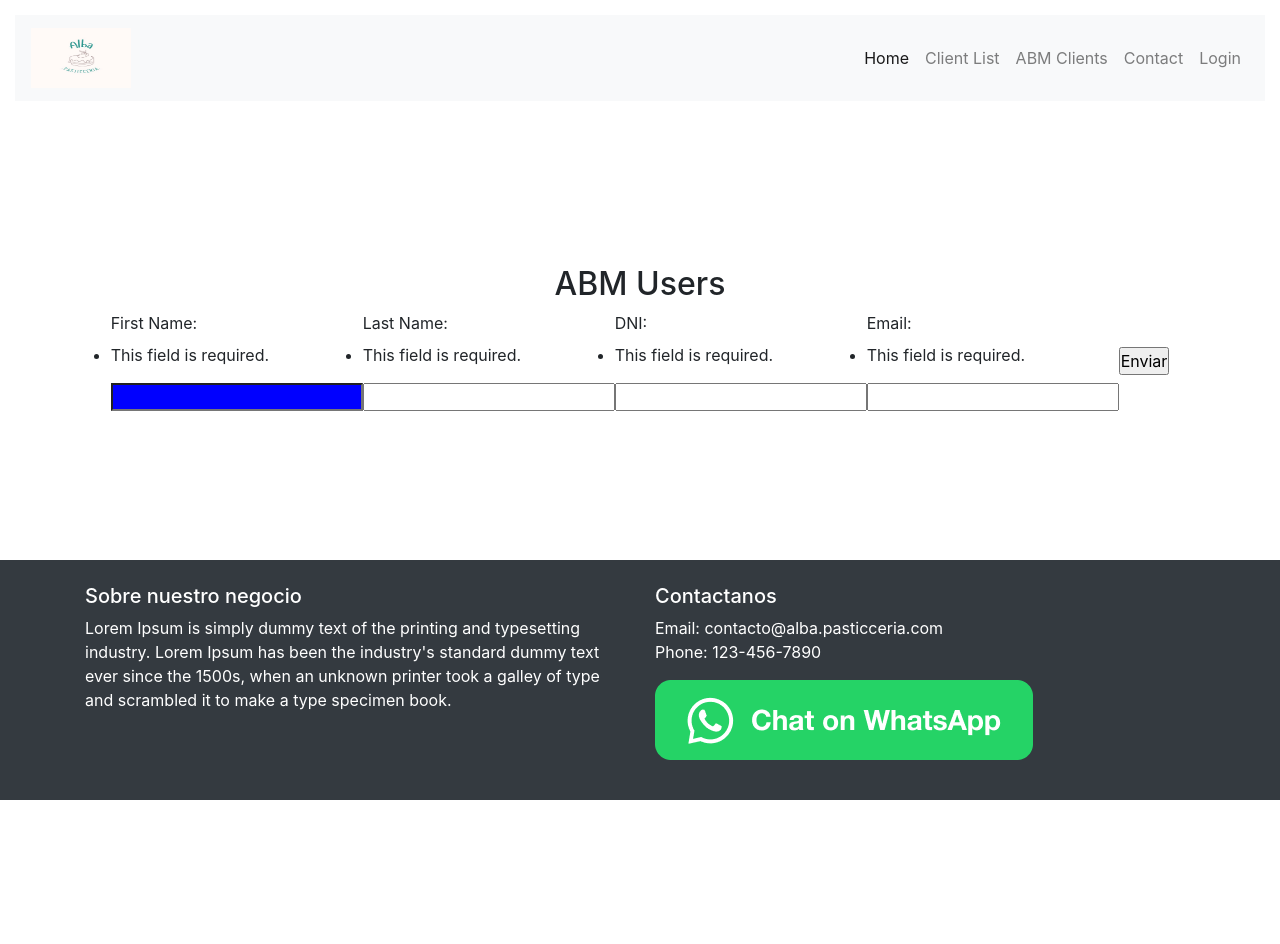
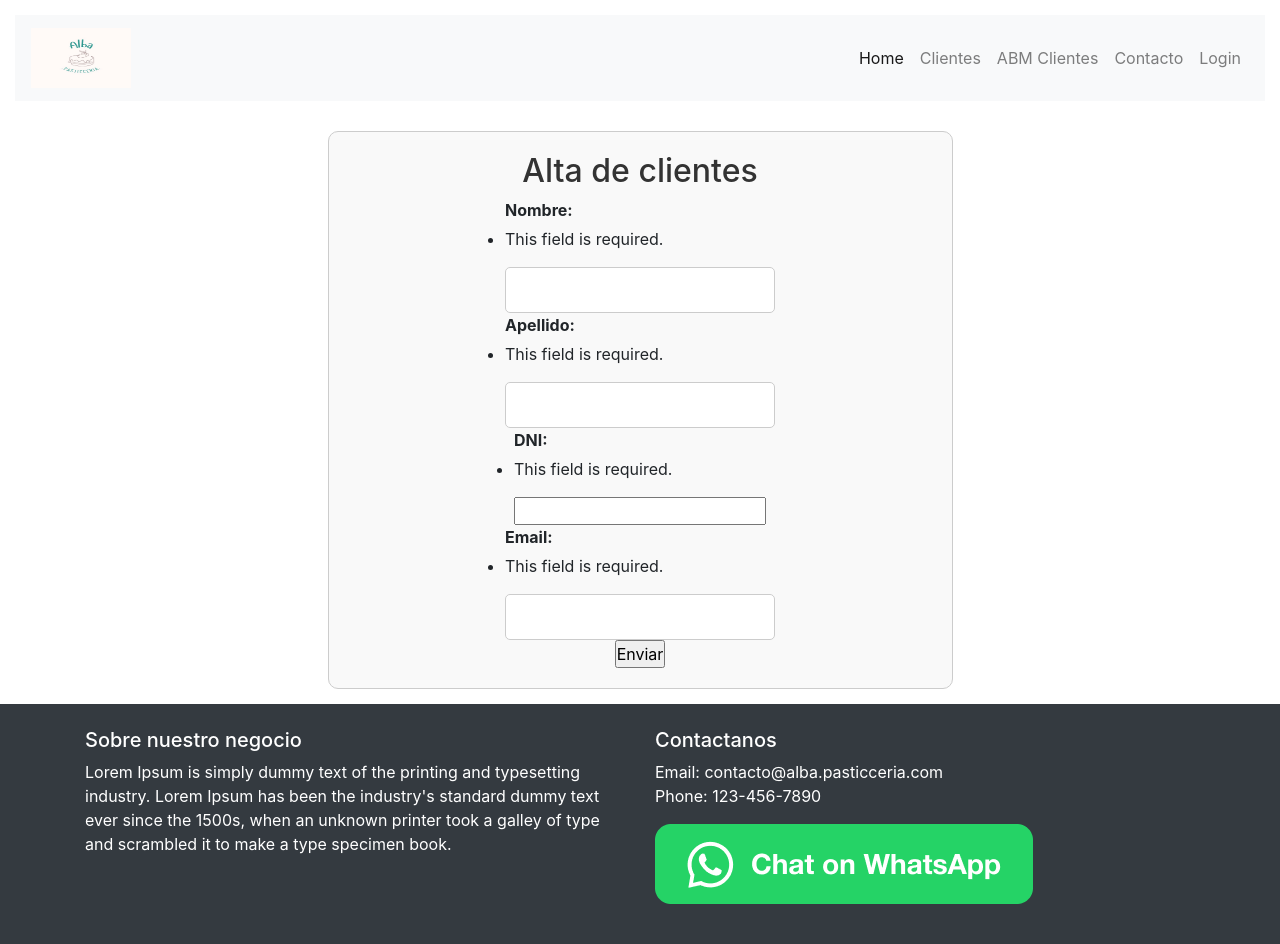
Before and after one commit to emantho/alba_pasticceria, a Django app: page /abm_clients in a window 1280 px wide. Before the commit the page ends 800 px from the top, so only its background shows below. Run offline with Django 5.2, Linux system fonts and the light colour scheme; some libraries are stand-ins or nearby versions.

Commit message:
+ aplicado stilos para el form

```diff
--- a/Alba/pasticceria/forms.py
+++ b/Alba/pasticceria/forms.py
@@ -4,8 +4,8 @@
 
 
 class AbmClientsForm(forms.Form):
-    userName = forms.CharField(label='First Name', required=True, widget=forms.TextInput(attrs={'class':'blue_field'}))
-    lastName = forms.CharField(label='Last Name', required=True)
+    userName = forms.CharField(label='Nombre', required=True, widget=forms.TextInput(attrs={'class':'blue_field'}))
+    lastName = forms.CharField(label='Apellido', required=True)
     dni = forms.IntegerField(label="DNI", required=True)
     email = forms.EmailField(label="Email", required=True)
 
--- a/Alba/pasticceria/static/pasticceria/css/abm_clients.css
+++ b/Alba/pasticceria/static/pasticceria/css/abm_clients.css
@@ -1,10 +1,60 @@
 /* Styles for abm_clients template */
 
-main {
-    flex: 1;
-    flex-direction: column;
+.main_div {
+    width: 50%;
+    margin: 0 auto;
+    padding: 20px;
+    border: 1px solid #ccc;
+    border-radius: 10px;
+    background-color: #f9f9f9;
 }
 
-.blue_field {
-    background-color: blue;
+.main_div h2 {
+    text-align: center;
+    color: #333;
 }
+
+form.centered {
+    display: flex;
+    flex-direction: column;
+    align-items: center;
+}
+
+form.centered p {
+    width: 100%;
+    margin-bottom: 15px;
+}
+
+form.centered label {
+    display: block;
+    margin-bottom: 5px;
+    font-weight: bold;
+}
+
+form.centered input[type="text"],
+form.centered input[type="email"],
+form.centered input[type="password"],
+form.centered select,
+form.centered textarea {
+    width: 100%;
+    padding: 10px;
+    border: 1px solid #ccc;
+    border-radius: 5px;
+    box-sizing: border-box;
+}
+
+form.centered input[type="submit"].submit-button {
+    width: auto;
+    padding: 10px 20px;
+    background-color: #5cb85c;
+    border: none;
+    border-radius: 5px;
+    color: white;
+    font-size: 16px;
+    cursor: pointer;
+    margin-top: 20px;
+}
+
+form.centered input[type="submit"].submit-button:hover {
+    background-color: #4cae4c;
+}
--- a/Alba/pasticceria/templates/pasticceria/abm_clients.html
+++ b/Alba/pasticceria/templates/pasticceria/abm_clients.html
@@ -8,7 +8,8 @@
 <!-- Main Content -->
 {% block main %}
 
-    <h2>ABM Users</h2>
+    <div class="main_div">
+    <h2>Alta de clientes</h2>
     <form class="centered" method="POST" action=" {% url "abm_clients" %} ">
 
         {% csrf_token %}
@@ -16,5 +17,6 @@
 
         <input type="submit" value="Enviar">
     </form>
+    </div>
 
 {% endblock main %}
--- a/Alba/pasticceria/templates/pasticceria/base.html
+++ b/Alba/pasticceria/templates/pasticceria/base.html
@@ -28,13 +28,13 @@
                         <a class="nav-link" href=" {% url 'index' %} ">Home</a>
                     </li>
                     <li class="nav-item">
-                        <a class="nav-link" href=" {% url 'client_list' %} ">Client List</a>
+                        <a class="nav-link" href=" {% url 'client_list' %} ">Clientes</a>
                     </li>
                     <li class="nav-item">
-                        <a class="nav-link" href=" {% url 'abm_clients' %} ">ABM Clients</a>
+                        <a class="nav-link" href=" {% url 'abm_clients' %} ">ABM Clientes</a>
                     </li>
                     <li class="nav-item">
-                        <a class="nav-link" href="#">Contact</a>
+                        <a class="nav-link" href="#">Contacto</a>
                     </li>
                     <li class="nav-item">
                         <a class="nav-link" href="#">Login</a>
```
Also changed, not shown: Alba/pasticceria/templates/pasticceria/client_list.html (+5 -2 lines).
